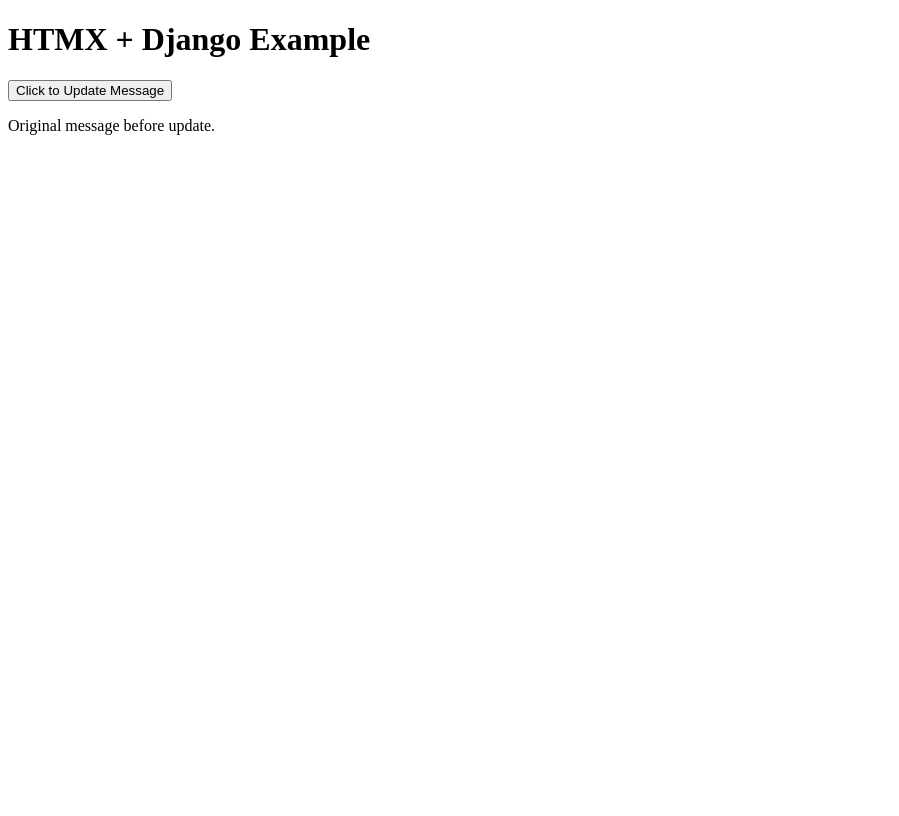
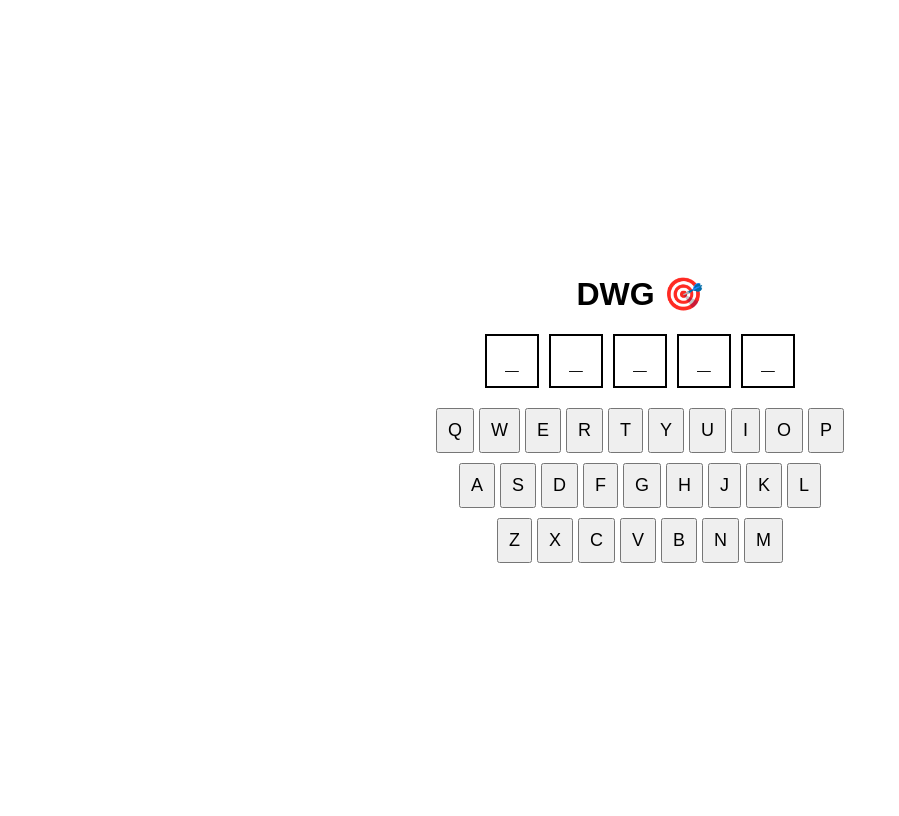
Before and after one commit to ds7cw/python_django_dwg, a Django app: page /htmx-home/ in a window 1280 px wide. Shown: the whole page, without its empty margins (0-899 px from the left). Before the commit the page ends 135 px from the top, so only its background shows below. Run offline with Django 5.2, Linux system fonts and the light colour scheme; parts of the project's set-up code (start-up, migrations or seed data) failed here and were passed over; some libraries are stand-ins or nearby versions.

Commit message:
Add work in progress prototype

```diff
--- a/project/project/common/views.py
+++ b/project/project/common/views.py
@@ -6,8 +6,17 @@ def index(request):
 
 def htmx_home(request):
     context = {}
+    request.session["guess"] = ""  # Reset guess on page load
     return render(request, 'htmx/htmx-home.html', context)
 
+
 def htmx_updated(request):
-    context = {}
-    return render(request, 'htmx/htmx-updated.html', context)
+
+    letter = request.GET.get("letter", "")
+    guess = request.session.get("guess", "")
+
+    if len(guess) < 5:  # Ensure max length is 5
+        guess += letter
+        request.session["guess"] = guess
+
+    return render(request, "htmx/htmx-updated.html", {"guess": guess})
--- a/project/templates/htmx/htmx-home.html
+++ b/project/templates/htmx/htmx-home.html
@@ -4,19 +4,100 @@
     <meta charset="UTF-8">
     <meta name="viewport" content="width=device-width, initial-scale=1.0">
     <script src="https://unpkg.com/htmx.org@1.9.4"></script>
+    <style>
+        body {
+            display: flex;
+            flex-direction: column;
+            align-items: center;
+            justify-content: center;
+            height: 100vh;
+            text-align: center;
+            font-family: Arial, sans-serif;
+        }
+        #guess-row {
+            display: flex;
+            gap: 10px;
+            margin-bottom: 20px;
+        }
+        .guess-cell {
+            width: 50px;
+            height: 50px;
+            font-size: 24px;
+            text-align: center;
+            border: 2px solid #000;
+            background-color: #fff;
+            display: flex;
+            align-items: center;
+            justify-content: center;
+            font-weight: bold;
+        }
+        #keyboard {
+            display: flex;
+            flex-direction: column;
+            gap: 10px;
+        }
+        .key-row {
+            display: flex;
+            gap: 5px;
+            justify-content: center;
+        }
+        button {
+            padding: 10px;
+            font-size: 18px;
+            cursor: pointer;
+        }
+    </style>
     <title>HTMX-Home</title>
 </head>
 <body>
-    <h1>HTMX + Django Example</h1>
+    <h1>DWG 🎯</h1>
 
-        <button hx-get="/htmx-updated/" hx-target="#message">
-            Click to Update Message
-        </button>
+    <!-- Centered Guess Row -->
+    <div id="guess-row">
+        <div class="guess-cell" id="cell1">_</div>
+        <div class="guess-cell" id="cell2">_</div>
+        <div class="guess-cell" id="cell3">_</div>
+        <div class="guess-cell" id="cell4">_</div>
+        <div class="guess-cell" id="cell5">_</div>
+    </div>
 
-        <div id="message">
-            <p>Original message before update.</p>
+    <!-- Keyboard Layout -->
+    <div id="keyboard">
+        <div class="key-row">
+            {% for letter in "QWERTYUIOP" %}
+                <button hx-get="/htmx-updated/?letter={{ letter }}" hx-target="#guess-row">
+                    {{ letter }}
+                </button>
+            {% endfor %}
         </div>
-<div id="result"></div>
+        <div class="key-row">
+            {% for letter in "ASDFGHJKL" %}
+                <button hx-get="/htmx-updated/?letter={{ letter }}" hx-target="#guess-row">
+                    {{ letter }}
+                </button>
+            {% endfor %}
+        </div>
+        <div class="key-row">
+            {% for letter in "ZXCVBNM" %}
+                <button hx-get="/htmx-updated/?letter={{ letter }}" hx-target="#guess-row">
+                    {{ letter }}
+                </button>
+            {% endfor %}
+        </div>
+    </div>
+
+<script>
+    document.body.addEventListener("htmx:afterRequest", function(event) {
+        const data = JSON.parse(event.detail.xhr.responseText);
+        const guess = data.guess.split("");
+
+        guess.forEach((char, index) => {
+            if (index < 5) {
+                document.getElementById(`cell${index+1}`).innerText = char;
+            }
+        });
+    });
+</script>
 
 </body>
 </html>
```
Also changed, not shown: project/templates/htmx/htmx-updated.html (+11 -6 lines).
